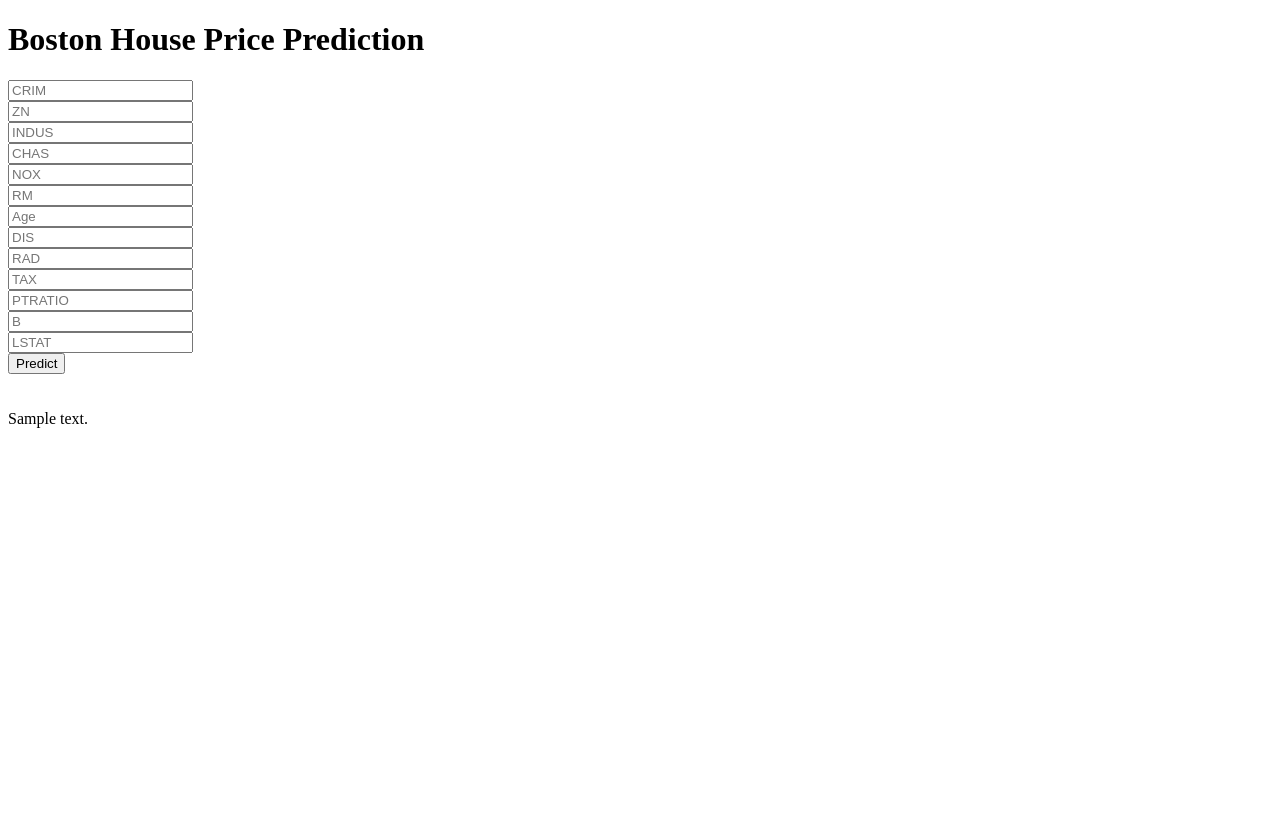
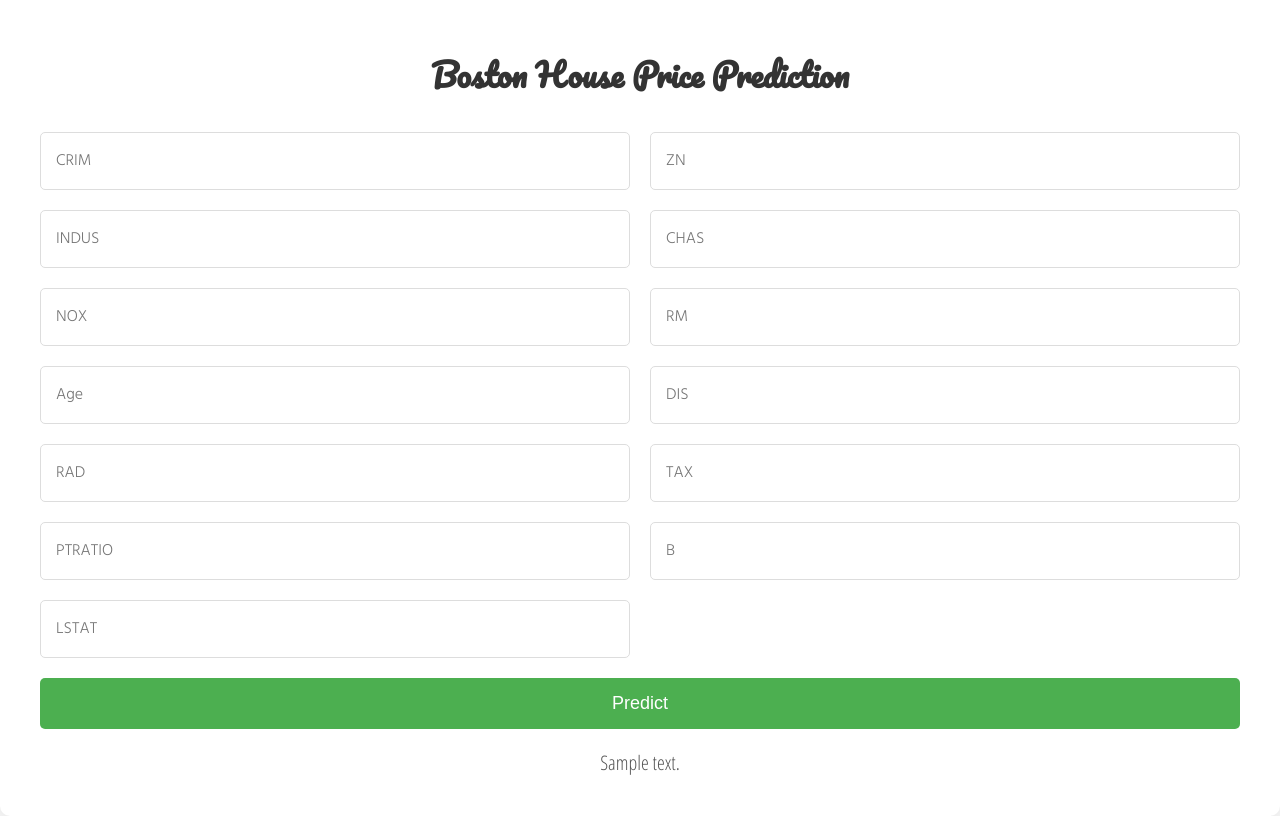
Before and after one commit to Afolabi-cyber/bostonhouseprice, a Flask app: template templates/home.html in a window 1280 px wide. Before the commit the page ends 428 px from the top, so only its background shows below. Run offline with Flask 3, Linux system fonts and the light colour scheme; the template is opened without the code that fills it: most values are stand-ins (such as "Sample title", 1, 10 or a date in 2020); parts of the project's set-up code (start-up, migrations or seed data) failed here and were passed over.

Commit message:
Update home.html

```diff
--- a/templates/home.html
+++ b/templates/home.html
@@ -1,48 +1,111 @@
 <!DOCTYPE html>
-<html >
+<html>
 
 <head>
   <meta charset="UTF-8">
   <title>ML API</title>
   <link href='https://fonts.googleapis.com/css?family=Pacifico' rel='stylesheet' type='text/css'>
-<link href='https://fonts.googleapis.com/css?family=Arimo' rel='stylesheet' type='text/css'>
-<link href='https://fonts.googleapis.com/css?family=Hind:300' rel='stylesheet' type='text/css'>
-<link href='https://fonts.googleapis.com/css?family=Open+Sans+Condensed:300' rel='stylesheet' type='text/css'>
+  <link href='https://fonts.googleapis.com/css?family=Arimo' rel='stylesheet' type='text/css'>
+  <link href='https://fonts.googleapis.com/css?family=Hind:300' rel='stylesheet' type='text/css'>
+  <link href='https://fonts.googleapis.com/css?family=Open+Sans+Condensed:300' rel='stylesheet' type='text/css'>
+  <style>
+    body {
+      background-color: #f7f7f7;
+      font-family: 'Arimo', sans-serif;
+      margin: 0;
+      padding: 0;
+      display: flex;
+      justify-content: center;
+      align-items: center;
+      height: 100vh;
+    }
 
+    .login {
+      background-color: #fff;
+      padding: 40px;
+      border-radius: 10px;
+      box-shadow: 0px 0px 20px 0px rgba(0, 0, 0, 0.1);
+      text-align: center;
+    }
 
+    h1 {
+      font-family: 'Pacifico', cursive;
+      margin-bottom: 30px;
+      color: #333;
+    }
+
+    form {
+      display: flex;
+      flex-wrap: wrap;
+      justify-content: space-between;
+      align-items: center;
+    }
+
+    input[type="text"] {
+      width: calc(50% - 10px);
+      padding: 15px;
+      margin-bottom: 20px;
+      border: 1px solid #ddd;
+      border-radius: 5px;
+      box-sizing: border-box;
+      font-family: 'Hind', sans-serif;
+      font-size: 16px;
+      transition: border-color 0.3s ease;
+    }
+
+    input[type="text"]:focus {
+      border-color: #4CAF50;
+    }
+
+    button[type="submit"] {
+      width: 100%;
+      padding: 15px;
+      border: none;
+      border-radius: 5px;
+      background-color: #4CAF50;
+      color: white;
+      font-size: 18px;
+      cursor: pointer;
+      transition: background-color 0.3s ease;
+    }
+
+    button[type="submit"]:hover {
+      background-color: #45a049;
+    }
+
+    .prediction-text {
+      margin-top: 20px;
+      font-family: 'Open Sans Condensed', sans-serif;
+      font-size: 20px;
+      color: #555;
+    }
+  </style>
 </head>
 
 <body>
- <div class="login">
-	<h1>Boston House Price Prediction</h1>
+  <div class="login">
+    <h1>Boston House Price Prediction</h1>
+    <!-- Main Input For Receiving Query to our ML -->
+    <form action="{{ url_for('predict')}}" method="post">
+      <input type="text" name="CRIM" placeholder="CRIM" required="required" />
+      <input type="text" name="ZN" placeholder="ZN" required="required" />
+      <input type="text" name="INDUS" placeholder="INDUS" required="required" />
+      <input type="text" name="CHAS" placeholder="CHAS" required="required" />
+      <input type="text" name="NOX" placeholder="NOX" required="required" />
+      <input type="text" name="RM" placeholder="RM" required="required" />
+      <input type="text" name="Age" placeholder="Age" required="required" />
+      <input type="text" name="DIS" placeholder="DIS" required="required" />
+      <input type="text" name="RAD" placeholder="RAD" required="required" />
+      <input type="text" name="TAX" placeholder="TAX" required="required" />
+      <input type="text" name="PTRATIO" placeholder="PTRATIO" required="required" />
+      <input type="text" name="B" placeholder="B" required="required" />
+      <input type="text" name="LSTAT" placeholder="LSTAT" required="required" />
+      <button type="submit">Predict</button>
+    </form>
+    <div class="prediction-text">
+      {{prediction_text}}
+    </div>
+  </div>
+</body>
 
-     <!-- Main Input For Receiving Query to our ML -->
-    <form action="{{ url_for('predict')}}"method="post">
-      <input type="text" name="CRIM" placeholder="CRIM" required="required" /><br>
-    	<input type="text" name="ZN" placeholder="ZN" required="required" /><br>
-        <input type="text" name="INDUS" placeholder="INDUS" required="required" /><br>
-        <input type="text" name="CHAS" placeholder="CHAS" required="required" /><br>
-        <input type="text" name="NOX" placeholder="NOX" required="required" /><br>
-        <input type="text" name="RM" placeholder="RM" required="required" /><br>
-        <input type="text" name="Age" placeholder="Age" required="required" /><br>
-        <input type="text" name="DIS" placeholder="DIS" required="required" /><br>
-        <input type="text" name="RAD" placeholder="RAD" required="required" /><br>
-        <input type="text" name="TAX" placeholder="TAX" required="required" /><br>
-        <input type="text" name="PTRATIO" placeholder="PTRATIO" required="required" /><br>
-        <input type="text" name="B" placeholder="B" required="required" /><br>
-        <input type="text" name="LSTAT" placeholder="LSTAT" required="required" /><br>
-
-
-
-        <button type="submit" class="btn btn-primary btn-block btn-large">Predict</button>
-    </form>
-
-   <br>
-   <br>
-
-
- </div>
- {{prediction_text}}
-
-</body>
 </html>
```
